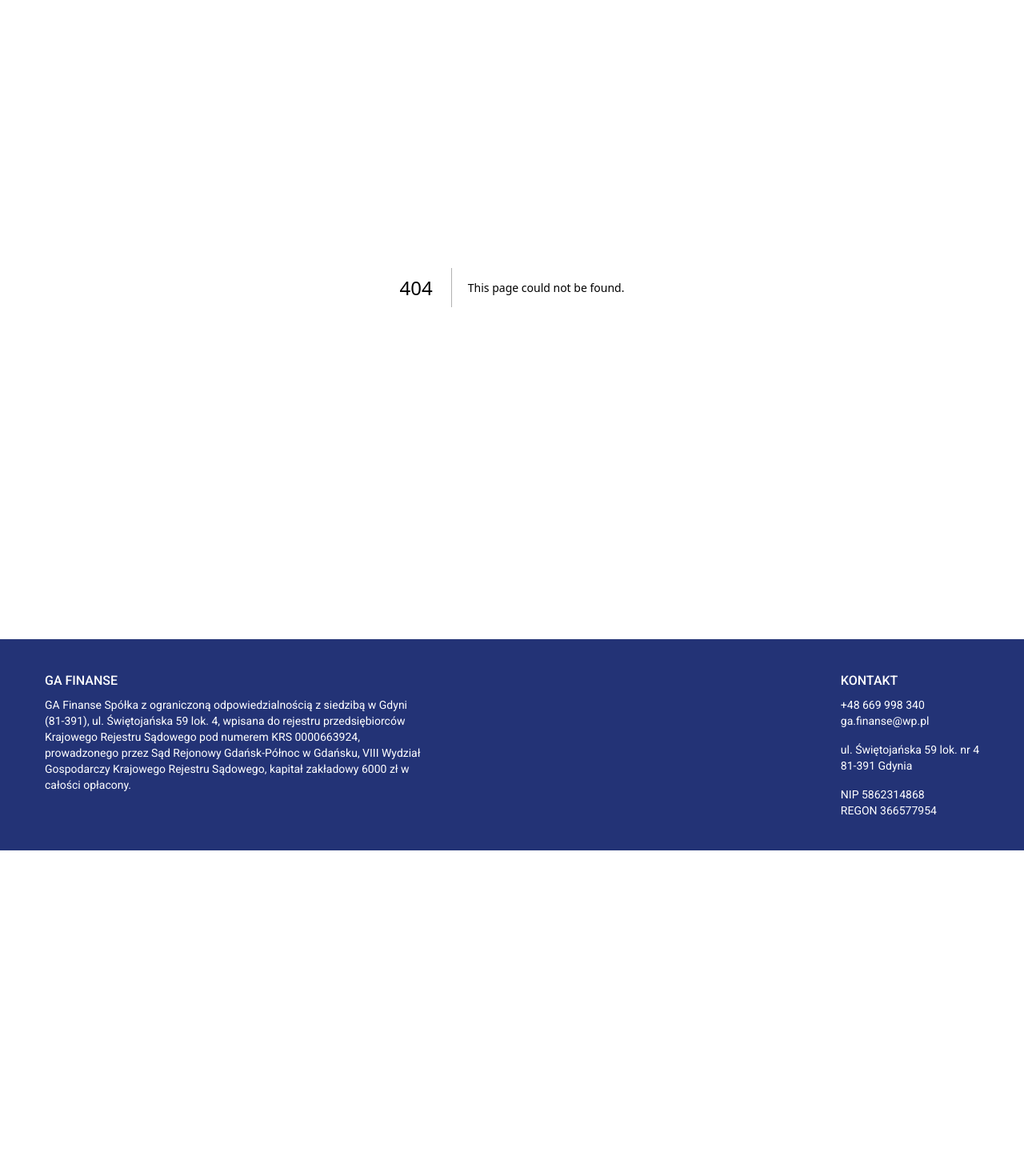
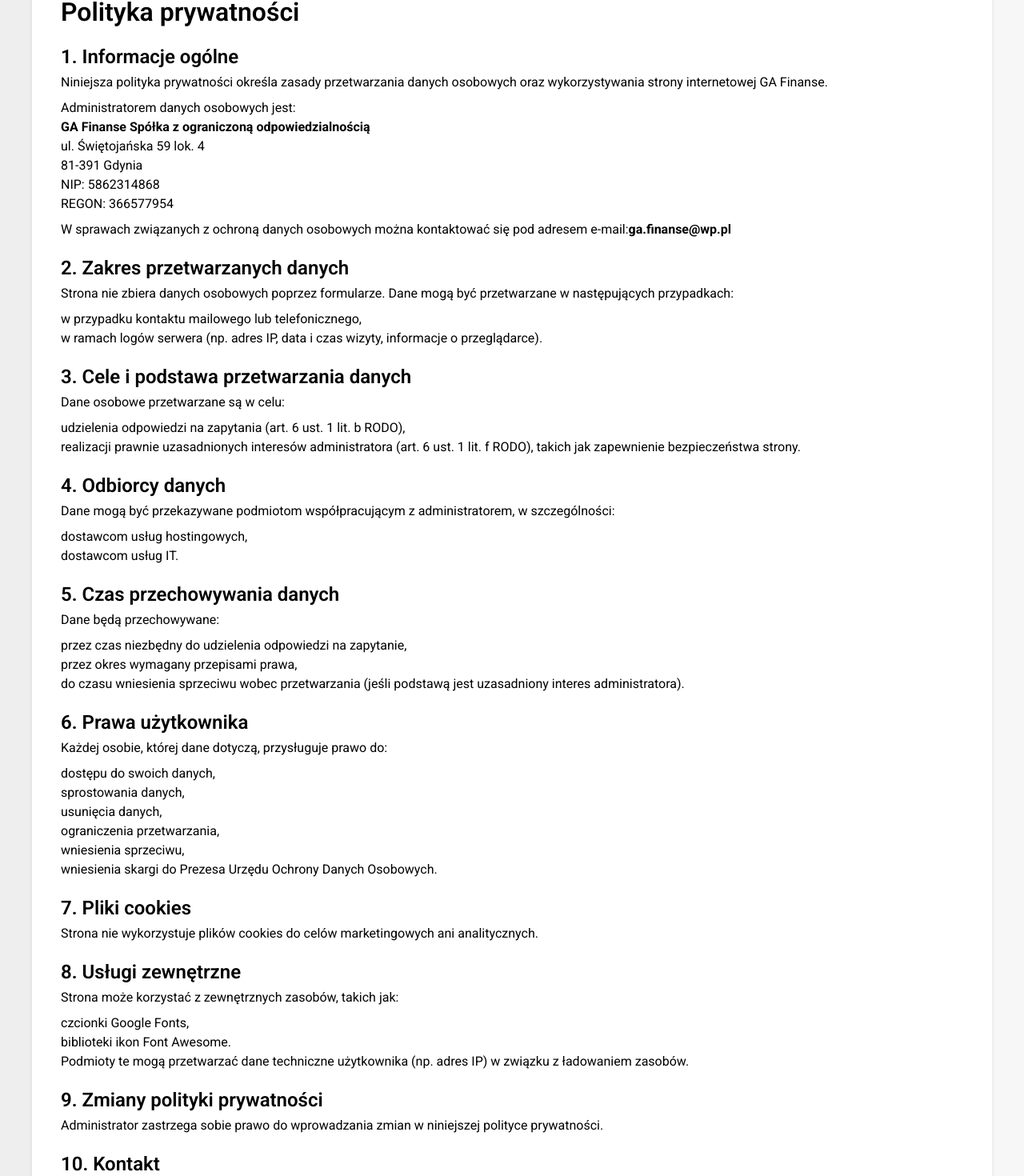
Before and after one commit to kattata/ga-finanse-v2, a Next.js app: page /polityka-prywatnosci in a window 1280 px wide. Before the commit this address had no page. Shown: the part 140-1610 px from the top of the page at 80% size. Before the commit the page ends 1203 px from the top, so only its background shows below. Built offline with nearby package versions, Linux system fonts and the light colour scheme.

Commit message:
Add privacy policy

```diff
--- /dev/null
+++ b/app/polityka-prywatnosci/page.tsx
@@ -0,0 +1,118 @@
+import { JSX } from "react";
+
+export default function PrivacyPolicy(): JSX.Element {
+  return (
+    <section className="container tile [&_h2]:mb-1 [&_h2]:mt-5 [&_p]:mb-2">
+      <h1>Polityka prywatności</h1>
+
+      <h2>1. Informacje ogólne</h2>
+      <p>
+        Niniejsza polityka prywatności określa zasady przetwarzania danych
+        osobowych oraz wykorzystywania strony internetowej GA Finanse.
+      </p>
+      <p>
+        Administratorem danych osobowych jest:
+        <br />
+        <strong>GA Finanse Spółka z ograniczoną odpowiedzialnością</strong>
+        <br />
+        ul. Świętojańska 59 lok. 4<br />
+        81-391 Gdynia
+        <br />
+        NIP: 5862314868
+        <br />
+        REGON: 366577954
+      </p>
+      <p>
+        W sprawach związanych z ochroną danych osobowych można kontaktować się
+        pod adresem e-mail:
+        <strong>ga.finanse@wp.pl</strong>
+      </p>
+
+      <h2>2. Zakres przetwarzanych danych</h2>
+      <p>
+        Strona nie zbiera danych osobowych poprzez formularze. Dane mogą być
+        przetwarzane w następujących przypadkach:
+      </p>
+      <ul>
+        <li>w przypadku kontaktu mailowego lub telefonicznego,</li>
+        <li>
+          w ramach logów serwera (np. adres IP, data i czas wizyty, informacje o
+          przeglądarce).
+        </li>
+      </ul>
+
+      <h2>3. Cele i podstawa przetwarzania danych</h2>
+      <p>Dane osobowe przetwarzane są w celu:</p>
+      <ul>
+        <li>udzielenia odpowiedzi na zapytania (art. 6 ust. 1 lit. b RODO),</li>
+        <li>
+          realizacji prawnie uzasadnionych interesów administratora (art. 6 ust.
+          1 lit. f RODO), takich jak zapewnienie bezpieczeństwa strony.
+        </li>
+      </ul>
+
+      <h2>4. Odbiorcy danych</h2>
+      <p>
+        Dane mogą być przekazywane podmiotom współpracującym z administratorem,
+        w szczególności:
+      </p>
+      <ul>
+        <li>dostawcom usług hostingowych,</li>
+        <li>dostawcom usług IT.</li>
+      </ul>
+
+      <h2>5. Czas przechowywania danych</h2>
+      <p>Dane będą przechowywane:</p>
+      <ul>
+        <li>przez czas niezbędny do udzielenia odpowiedzi na zapytanie,</li>
+        <li>przez okres wymagany przepisami prawa,</li>
+        <li>
+          do czasu wniesienia sprzeciwu wobec przetwarzania (jeśli podstawą jest
+          uzasadniony interes administratora).
+        </li>
+      </ul>
+
+      <h2>6. Prawa użytkownika</h2>
+      <p>Każdej osobie, której dane dotyczą, przysługuje prawo do:</p>
+      <ul>
+        <li>dostępu do swoich danych,</li>
+        <li>sprostowania danych,</li>
+        <li>usunięcia danych,</li>
+        <li>ograniczenia przetwarzania,</li>
+        <li>wniesienia sprzeciwu,</li>
+        <li>wniesienia skargi do Prezesa Urzędu Ochrony Danych Osobowych.</li>
+      </ul>
+
+      <h2>7. Pliki cookies</h2>
+      <p>
+        Strona nie wykorzystuje plików cookies do celów marketingowych ani
+        analitycznych.
+      </p>
+
+      <h2>8. Usługi zewnętrzne</h2>
+      <p>Strona może korzystać z zewnętrznych zasobów, takich jak:</p>
+      <ul>
+        <li>czcionki Google Fonts,</li>
+        <li>biblioteki ikon Font Awesome.</li>
+      </ul>
+      <p>
+        Podmioty te mogą przetwarzać dane techniczne użytkownika (np. adres IP)
+        w związku z ładowaniem zasobów.
+      </p>
+
+      <h2>9. Zmiany polityki prywatności</h2>
+      <p>
+        Administrator zastrzega sobie prawo do wprowadzania zmian w niniejszej
+        polityce prywatności.
+      </p>
+
+      <h2>10. Kontakt</h2>
+      <p>
+        W sprawach związanych z ochroną danych osobowych prosimy o kontakt pod
+        adresem:
+        <br />
+        <strong>ga.finanse@wp.pl</strong>
+      </p>
+    </section>
+  );
+}
--- a/components/global/footer.tsx
+++ b/components/global/footer.tsx
@@ -1,5 +1,6 @@
 import { useTranslations } from "next-intl";
 import { ContactInfo } from "../base/contact-info";
+import Link from "next/link";
 
 export function Footer() {
   const t = useTranslations("Global.Footer");
@@ -10,6 +11,12 @@ export function Footer() {
         <div className="max-w-120">
           <div className="uppercase font-medium mb-2">{t("Col1.Title")}</div>
           <div className="text-sm">{t("Col1.Text")}</div>
+
+          <div className="mt-3">
+            <Link href={"/polityka-prywatnosci"} className="text-sm underline">
+              {t("PrivacyPolicy")}
+            </Link>
+          </div>
         </div>
 
         <div>
--- a/i18n/locales/pl.json
+++ b/i18n/locales/pl.json
@@ -15,7 +15,8 @@
       },
       "Col2": {
         "Title": "Kontakt"
-      }
+      },
+      "PrivacyPolicy": "Polityka prywatności"
     }
   },
   "Hero": {
```
